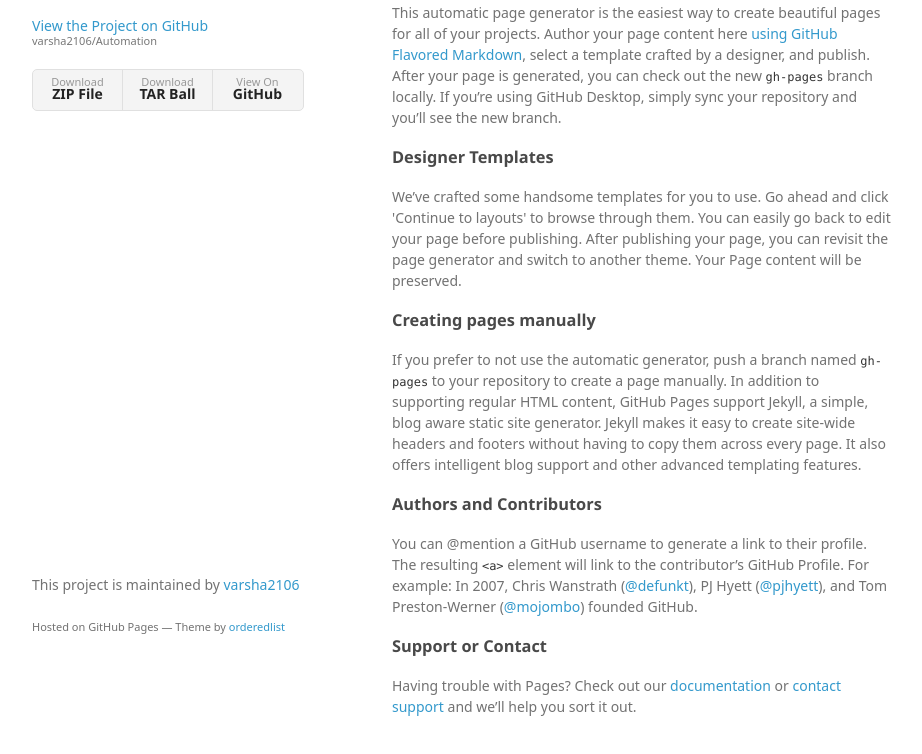
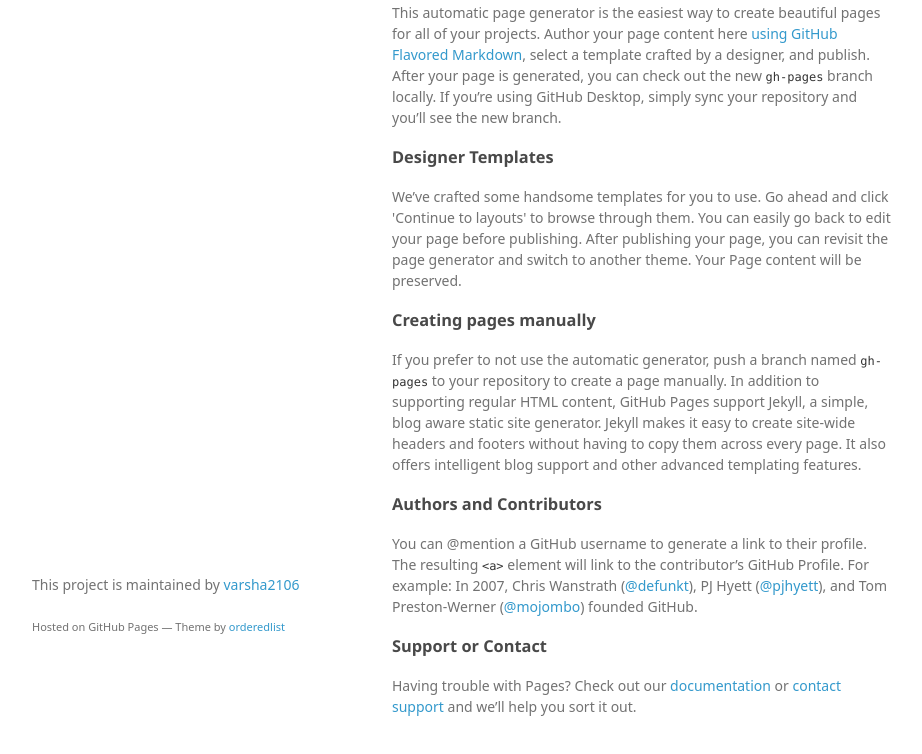
Before and after one commit to varsha2106/Automation, a plain HTML site: page index.html in a window 1280 px wide. Shown: the part 94-848 px from the top of the page, without its empty margins (178-1100 px from the left). Drawn offline with Linux system fonts and the light colour scheme; a web font is replaced by a local one.

Commit message:
Update index.html

```diff
--- a/index.html
+++ b/index.html
@@ -16,16 +16,7 @@
     <div class="wrapper">
       <header>
         <h1>Automation</h1>
-        <p></p>
 
-        <p class="view"><a href="https://github.com/varsha2106/Automation">View the Project on GitHub <small>varsha2106/Automation</small></a></p>
-
-
-        <ul>
-          <li><a href="https://github.com/varsha2106/Automation/zipball/master">Download <strong>ZIP File</strong></a></li>
-          <li><a href="https://github.com/varsha2106/Automation/tarball/master">Download <strong>TAR Ball</strong></a></li>
-          <li><a href="https://github.com/varsha2106/Automation">View On <strong>GitHub</strong></a></li>
-        </ul>
       </header>
       <section>
         <h3>
```
